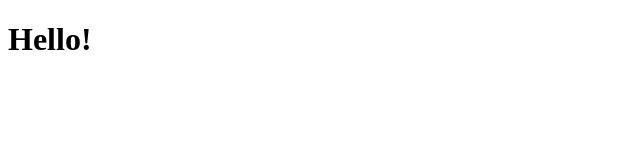
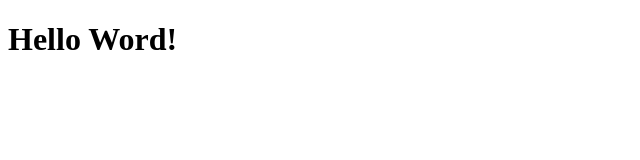
Before and after one commit to niilosmeds/MyProject, a plain HTML site: page index.html in a window 1280 px wide. Shown: the whole page, without its empty margins (0-640 px from the left). Drawn offline with Linux system fonts and the light colour scheme.

Commit message:
Update index.html home page

```diff
--- a/index.html
+++ b/index.html
@@ -6,6 +6,6 @@
     <title>Document</title>
 </head>
 <body>
-    <h1>Hello!</h1>
+    <h1>Hello Word!</h1>
 </body>
 </html>
```
